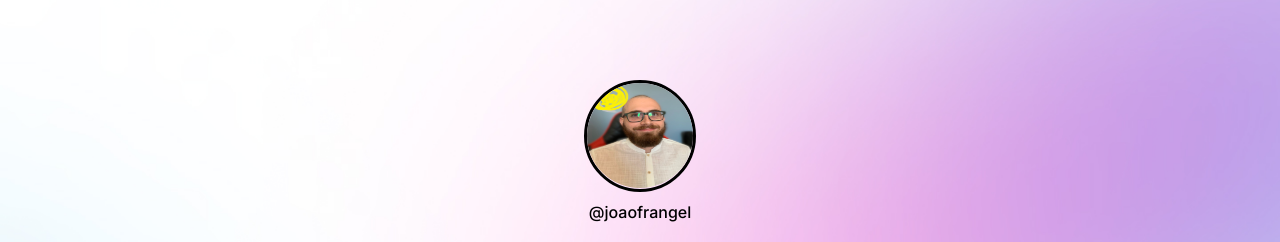
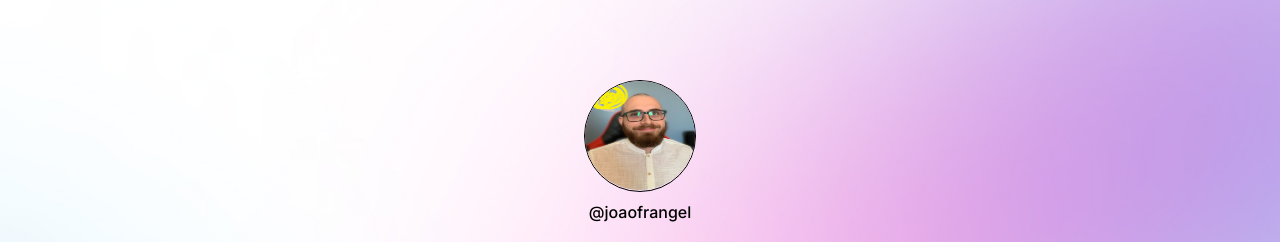
Before and after one commit to joaofrangel/DiscoverRocket, a plain HTML site: page index.html in a window 1280 px wide. Shown: the top 242 px of the page. Drawn offline with nearby package versions, Linux system fonts and the light colour scheme.

```diff
--- a/style.css
+++ b/style.css
@@ -56,7 +56,7 @@ img.avatar {
   justify-content: center;
   align-items: center;
   border-radius: 50%;
-  border: 3px solid var(--text-color);
+  border: 1px solid var(--text-color);
 }
 #profile {
   text-align: center;
```
